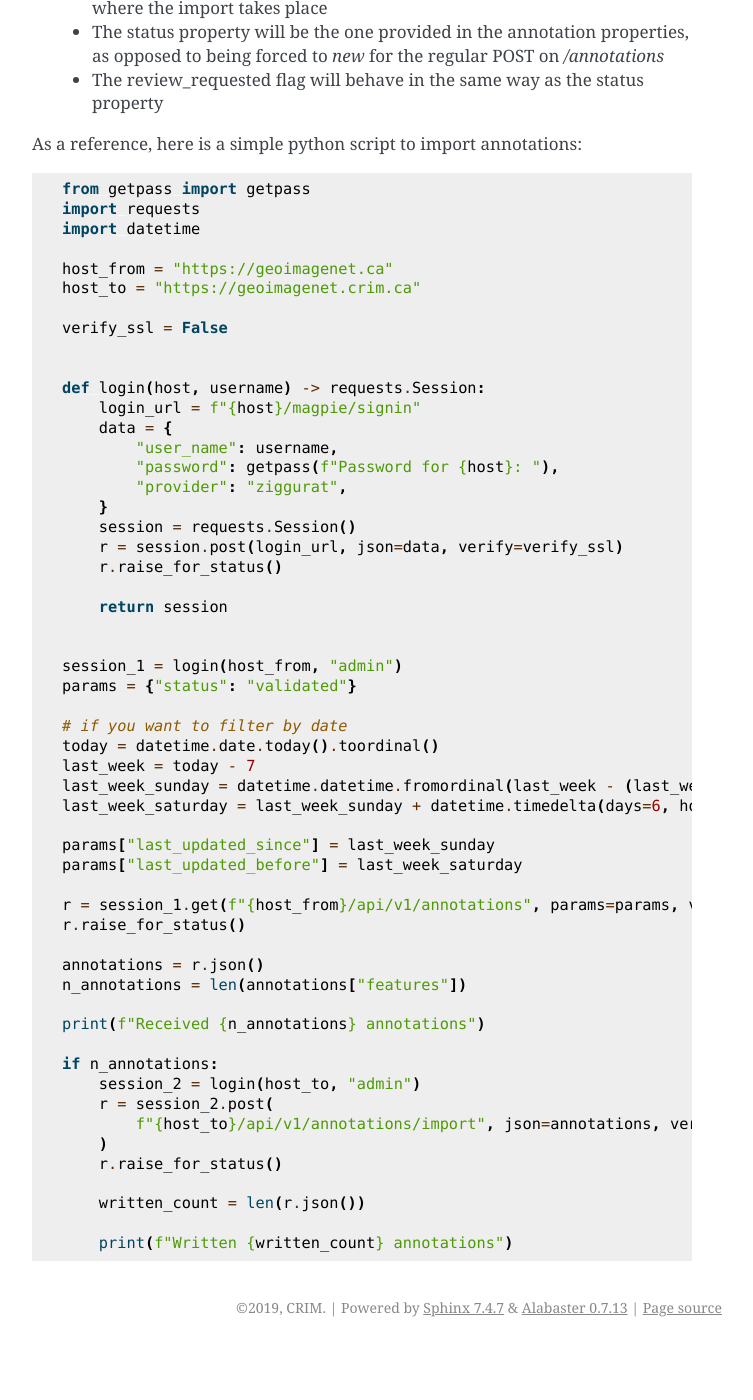
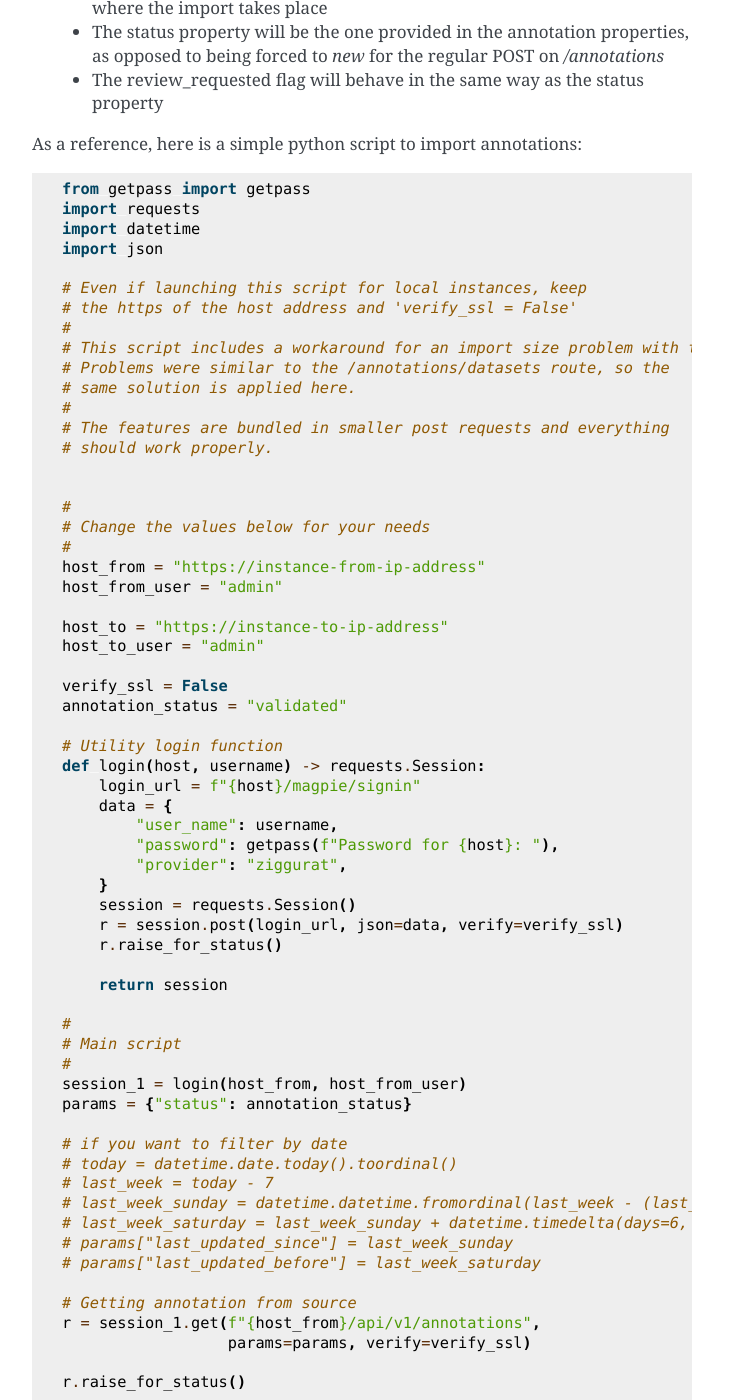
Before and after one commit to crim-ca/geoimagenet-api, a Sphinx documentation site: the page built from docs/source/annotation_import_export.rst, in a window 1280 px wide and 1400 px high, scrolled down 428 px. Shown: the whole window, without its empty margins (388-1141 px from the left). Built offline with Sphinx 7.4.7, drawn with Linux system fonts in a browser that asks for light colours; before the commit the page ends 1775 px from its top, so only the background shows below that; some of the changed text lies outside the part shown.

Commit message:
Updates documentations for importations
Examples for the '/annotations/import' and
'/annotations/datasets' routes

```diff
--- a/docs/source/annotation_import_export.rst
+++ b/docs/source/annotation_import_export.rst
@@ -23,3 +23,10 @@
 As a reference, here is a simple python script to import annotations:
 
 .. literalinclude:: examples/import-export.py
+
+To import annotations from an other source, use `POST` on `/annotations/datasets`. As above,
+will need to login to magpie.
+
+Here is an example:
+
+.. literalinclude:: examples/import-datasets.py
--- /dev/null
+++ b/docs/source/examples/import-datasets.py
@@ -0,0 +1,85 @@
+from getpass import getpass
+import requests
+import json
+
+# This script targets the /annotations/datasets API route.
+#
+# Even if launching this script for a local instance, keep
+# the https of the host address and 'verify_ssl = False'
+#
+# This script includes a workaround for an import size problem with the API.
+# Each file needed to contain less than 20k annotations, else it caused a
+# 400 bad request. Even a "successful" requests returned a 502 Bad Gateway,
+# but the annotations were still imported...
+#
+# Now, the features are bundled in smaller post requests and everything
+# should work properly.
+#
+# The annotation file needs to be in geojson format.
+
+
+#
+# Change the values below for your needs
+#
+host_to = "https://geoimagenet-ip-address"
+host_user = "admin"
+annotation_file = 'Annotations_CanVec_All_3857.geojson'
+verify_ssl = False
+
+# Utility login function
+def login(host, username) -> requests.Session:
+    login_url = f"{host}/magpie/signin"
+    data = {
+        "user_name": username,
+        "password": getpass(f"Password for {host}: "),
+        "provider": "ziggurat",
+    }
+    session = requests.Session()
+    r = session.post(login_url, json=data, verify=verify_ssl)
+    r.raise_for_status()
+
+    return session
+
+#
+# Main script
+#
+session = login(host_to, host_user)
+
+# Fetch annotation file
+file = annotation_file
+with open(file, 'r') as f:
+    data = f.read()
+    print("Loading {}".format(file))
+    annotations = json.loads(data)
+
+# Dataset base attributes
+features = annotations['features']
+type = annotations['type']
+crs = annotations['crs']
+name = annotations['name']
+
+# Loop attributes
+new_payload = []
+count = 0
+num_annotation = len(annotations['features'])
+
+for i, ft in enumerate(features):
+    new_payload.append(ft)
+    count += 1
+    is_last_feature = i == num_annotation - 1
+    if count == 1000 or is_last_feature:
+        dict = {
+            'type': type,
+            'crs': crs,
+            'name': name,
+            'features': new_payload
+        }
+        r = session.post(f"{host_to}/api/v1/annotations/datasets", json=dict, verify=verify_ssl)
+        r.raise_for_status()
+
+        count = 0
+        new_payload = []
+
+        print(f"Written {i + 1} annotations out of {num_annotation}")
+
+print("All annotations have been written")
--- a/docs/source/examples/import-export.py
+++ b/docs/source/examples/import-export.py
@@ -1,13 +1,32 @@
 from getpass import getpass
 import requests
 import datetime
+import json
 
-host_from = "https://geoimagenet.ca"
-host_to = "https://geoimagenet.crim.ca"
+# Even if launching this script for local instances, keep
+# the https of the host address and 'verify_ssl = False'
+#
+# This script includes a workaround for an import size problem with the API.
+# Problems were similar to the /annotations/datasets route, so the
+# same solution is applied here.
+#
+# The features are bundled in smaller post requests and everything
+# should work properly.
+
+
+#
+# Change the values below for your needs
+#
+host_from = "https://instance-from-ip-address"
+host_from_user = "admin"
+
+host_to = "https://instance-to-ip-address"
+host_to_user = "admin"
 
 verify_ssl = False
+annotation_status = "validated"
 
-
+# Utility login function
 def login(host, username) -> requests.Session:
     login_url = f"{host}/magpie/signin"
     data = {
@@ -21,34 +40,57 @@
 
     return session
 
-
-session_1 = login(host_from, "admin")
-params = {"status": "validated"}
+#
+# Main script
+#
+session_1 = login(host_from, host_from_user)
+params = {"status": annotation_status}
 
 # if you want to filter by date
-today = datetime.date.today().toordinal()
-last_week = today - 7
-last_week_sunday = datetime.datetime.fromordinal(last_week - (last_week % 7))
-last_week_saturday = last_week_sunday + datetime.timedelta(days=6, hours=23, minutes=59)
+# today = datetime.date.today().toordinal()
+# last_week = today - 7
+# last_week_sunday = datetime.datetime.fromordinal(last_week - (last_week % 7))
+# last_week_saturday = last_week_sunday + datetime.timedelta(days=6, hours=23, minutes=59)
+# params["last_updated_since"] = last_week_sunday
+# params["last_updated_before"] = last_week_saturday
 
-params["last_updated_since"] = last_week_sunday
-params["last_updated_before"] = last_week_saturday
+# Getting annotation from source
+r = session_1.get(f"{host_from}/api/v1/annotations",
+                  params=params, verify=verify_ssl)
 
-r = session_1.get(f"{host_from}/api/v1/annotations", params=params, verify=verify_ssl)
 r.raise_for_status()
 
 annotations = r.json()
-n_annotations = len(annotations["features"])
+num_annotation= len(annotations["features"])
+print(f"Importing {num_annotation} annotations from {host_from}")
 
-print(f"Received {n_annotations} annotations")
+# Dataset base attribute
+features = annotations['features']
+type = annotations['type']
+crs = annotations['crs']
 
-if n_annotations:
-    session_2 = login(host_to, "admin")
-    r = session_2.post(
-        f"{host_to}/api/v1/annotations/import", json=annotations, verify=verify_ssl
-    )
-    r.raise_for_status()
+# Loop attributes
+new_payload = []
+count = 0
 
-    written_count = len(r.json())
+session_2 = login(host_to, host_to_user)
 
-    print(f"Written {written_count} annotations")
+for i, ft in enumerate(features):
+    new_payload.append(ft)
+    count += 1
+    is_last_feature = i == num_annotation -1
+    if count == 1000 or is_last_feature:
+        dict = {
+            'type': type,
+            'crs': crs,
+            'features': new_payload
+        }
+        r = session_2.post(
+            f"{host_to}/api/v1/annotations/import", json=dict, verify=verify_ssl)
+        r.raise_for_status()
+        count = 0
+        new_payload = []
+
+        print(f"Written {i + 1} annotations out of {num_annotation}")
+
+print("All annotations have been written")
```
